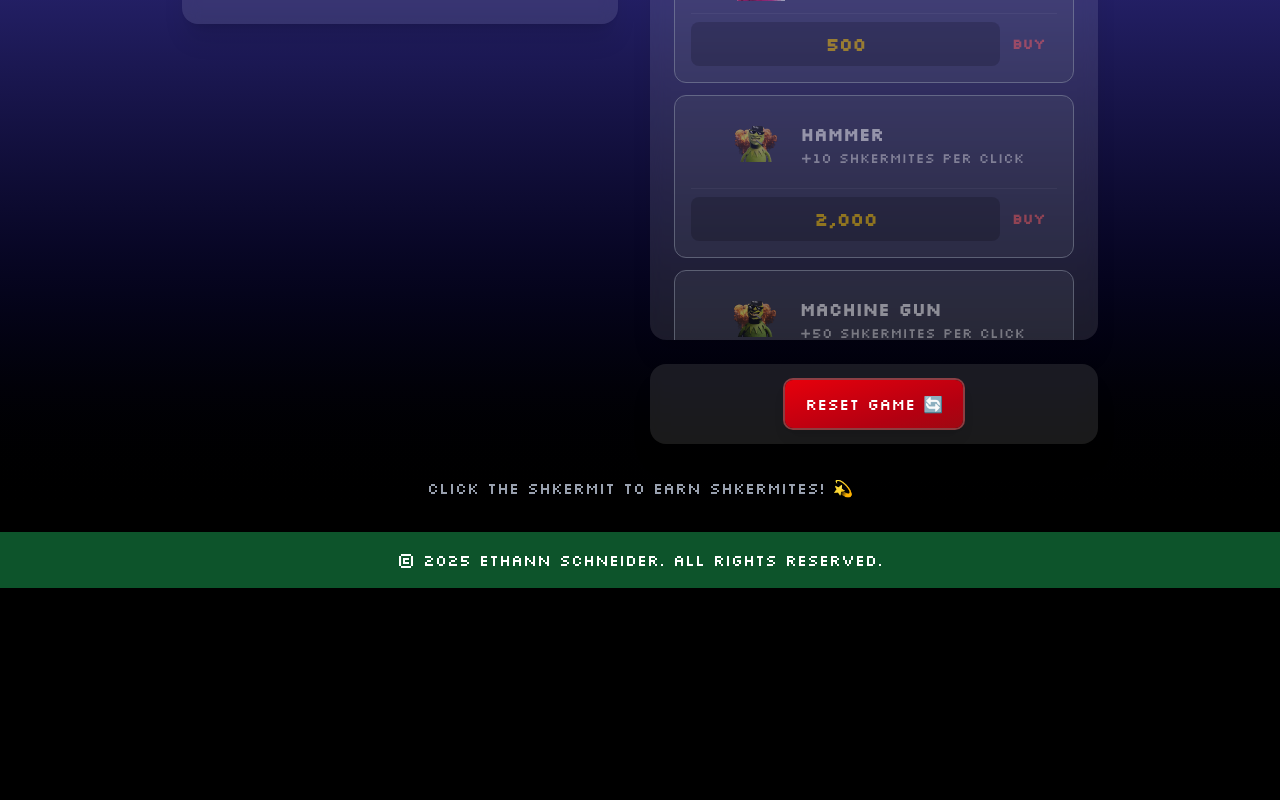
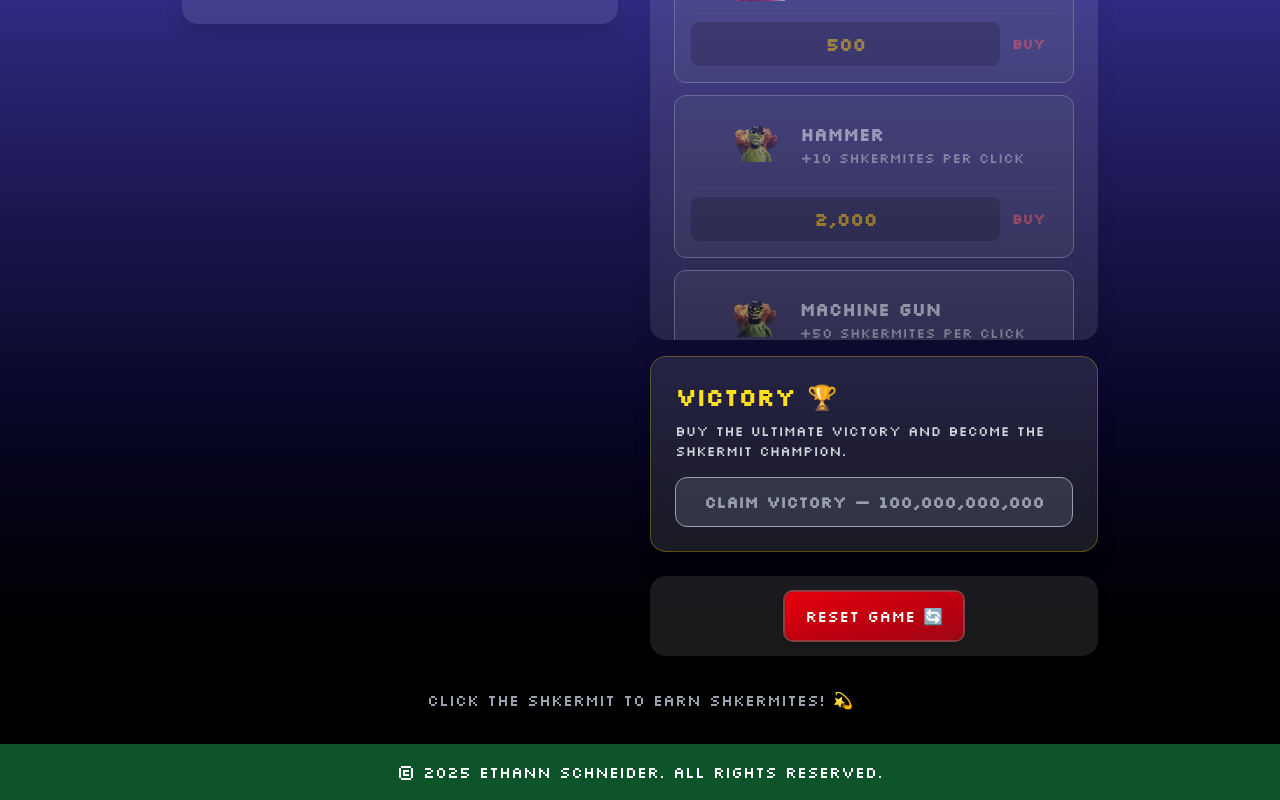
Before and after one commit to EthannSchneider/Shkermit, a React (Vite) app in the folder frontend/: page /games/clicker in a window 1280 px wide. Shown: the part 852-1652 px from the top of the page. Before the commit the page ends 1440 px from the top, so only its background shows below. Built offline with nearby package versions, Linux system fonts and the light colour scheme; grey boxes are pictures that could not be loaded.

Commit message:
feat: add victory component and purchase functionality to Shkermit Clicker

```diff
--- /dev/null
+++ b/frontend/src/components/games/clicker/victory.tsx
@@ -0,0 +1,84 @@
+export const VICTORY_COST = 100_000_000_000;
+
+type VictoryProps = {
+  score: number;
+  hasWon: boolean;
+  showCelebration: boolean;
+  onPurchase: () => void;
+  onDismiss: () => void;
+  onReset: () => void;
+};
+
+export default function Victory({
+  score,
+  hasWon,
+  showCelebration,
+  onPurchase,
+  onDismiss,
+  onReset,
+}: VictoryProps) {
+  const canAfford = score >= VICTORY_COST;
+
+  return (
+    <>
+      <div className="mt-4 bg-white/10 backdrop-blur-sm rounded-2xl p-6 shadow-xl border border-yellow-400/30">
+        <h3 className="text-2xl font-bold text-yellow-300">Victory 🏆</h3>
+        <p className="mt-2 text-sm text-gray-300">
+          {hasWon
+            ? 'You conquered the Shkermit Clicker!'
+            : 'Buy the ultimate victory and become the Shkermit champion.'}
+        </p>
+
+        <button
+          type="button"
+          onClick={onPurchase}
+          disabled={!canAfford || hasWon}
+          className={`mt-4 w-full rounded-xl px-4 py-3 font-bold transition-all duration-200 ${
+            hasWon
+              ? 'bg-green-500/30 border border-green-400 text-green-300 cursor-default'
+              : canAfford
+                ? 'bg-linear-to-r from-yellow-500 to-orange-500 text-black hover:scale-105 hover:shadow-lg hover:shadow-yellow-500/30'
+                : 'bg-gray-500/30 border border-gray-400 text-gray-400 cursor-not-allowed'
+          }`}
+        >
+          {hasWon ? 'Victory claimed! ✓' : `Claim Victory — ${VICTORY_COST.toLocaleString()}`}
+        </button>
+      </div>
+
+      {showCelebration && (
+        <div
+          className="fixed inset-0 z-50 flex items-center justify-center bg-black/80 p-6 backdrop-blur-sm"
+          role="dialog"
+          aria-modal="true"
+          aria-labelledby="victory-title"
+        >
+          <div className="w-full max-w-lg rounded-3xl border-2 border-yellow-400 bg-linear-to-b from-purple-900 to-indigo-950 p-8 text-center shadow-2xl shadow-yellow-500/30">
+            <div className="text-7xl" aria-hidden="true">🏆</div>
+            <h2 id="victory-title" className="mt-4 text-4xl font-bold text-yellow-300">
+              Victory!
+            </h2>
+            <p className="mt-4 text-lg text-white">
+              You spent {VICTORY_COST.toLocaleString()} shkermites and conquered the clicker!
+            </p>
+            <div className="mt-8 flex flex-col gap-3 sm:flex-row sm:justify-center">
+              <button
+                type="button"
+                onClick={onDismiss}
+                className="rounded-lg bg-purple-600 px-5 py-3 font-bold transition-colors hover:bg-purple-500"
+              >
+                Keep playing
+              </button>
+              <button
+                type="button"
+                onClick={onReset}
+                className="rounded-lg bg-red-700 px-5 py-3 font-bold transition-colors hover:bg-red-600"
+              >
+                Start over
+              </button>
+            </div>
+          </div>
+        </div>
+      )}
+    </>
+  );
+}
--- a/frontend/src/pages/games/clicker.tsx
+++ b/frontend/src/pages/games/clicker.tsx
@@ -4,6 +4,7 @@ import Stats from '../../components/games/clicker/stats';
 import Shop, { type Upgrade } from '../../components/games/clicker/shop';
 import WeaponsShop, { type Weapon } from '../../components/games/clicker/weapons-shop';
 import Buttons from '../../components/games/clicker/buttons';
+import Victory, { VICTORY_COST } from '../../components/games/clicker/victory';
 
 export default function ShkermitClicker() {
   const [score, setScore] = useState(0);
@@ -11,6 +12,8 @@ export default function ShkermitClicker() {
   const [clicksPerSecond, setClicksPerSecond] = useState(0);
   const [unlockedUpgrades, setUnlockedUpgrades] = useState<string[]>([]);
   const [unlockedWeapons, setUnlockedWeapons] = useState<string[]>([]);
+  const [hasWon, setHasWon] = useState(false);
+  const [showVictory, setShowVictory] = useState(false);
   const initialLoadRef = useRef(true);
 
 
@@ -22,8 +25,10 @@ export default function ShkermitClicker() {
           const parsed = JSON.parse(savedGame);
           setScore(parsed.score || 0);
           setClicksPerSecond(parsed.clicksPerSecond || 0);
+          setShkermitesPerClick(parsed.shkermitesPerClick || 1);
           setUnlockedUpgrades(parsed.unlockedUpgrades || []);
           setUnlockedWeapons(parsed.unlockedWeapons || []);
+          setHasWon(parsed.hasWon === true);
         } catch (error) {
           console.error('Failed to load saved game:', error);
         }
@@ -44,7 +49,17 @@ export default function ShkermitClicker() {
     setShkermitesPerClick(1);
     setUnlockedUpgrades([]);
     setUnlockedWeapons([]);
+    setHasWon(false);
+    setShowVictory(false);
     localStorage.removeItem('shkermitClicker');
+  };
+
+  const purchaseVictory = () => {
+    if (score < VICTORY_COST || hasWon) return;
+
+    setScore(prev => prev - VICTORY_COST);
+    setHasWon(true);
+    setShowVictory(true);
   };
 
    const purchaseUpgrade = (upgrade: Upgrade) => {
@@ -103,9 +118,10 @@ export default function ShkermitClicker() {
        unlockedUpgrades,
        unlockedWeapons,
        shkermitesPerClick,
+       hasWon,
      });
      localStorage.setItem('shkermitClicker', gameData);
-   }, [score, clicksPerSecond, unlockedUpgrades, unlockedWeapons, shkermitesPerClick]);
+   }, [score, clicksPerSecond, unlockedUpgrades, unlockedWeapons, shkermitesPerClick, hasWon]);
 
   return (
     <div className="min-h-screen bg-linear-to-b from-purple-900 via-indigo-900 to-black text-white p-8">
@@ -126,6 +142,14 @@ export default function ShkermitClicker() {
             <div className="mt-4">
               <WeaponsShop score={score} weaponCounts={weaponCounts} onPurchase={handlePurchase} />
             </div>
+            <Victory
+              score={score}
+              hasWon={hasWon}
+              showCelebration={showVictory}
+              onPurchase={purchaseVictory}
+              onDismiss={() => setShowVictory(false)}
+              onReset={resetGame}
+            />
             <Buttons onReset={resetGame} />
           </div>
         </div>
```
